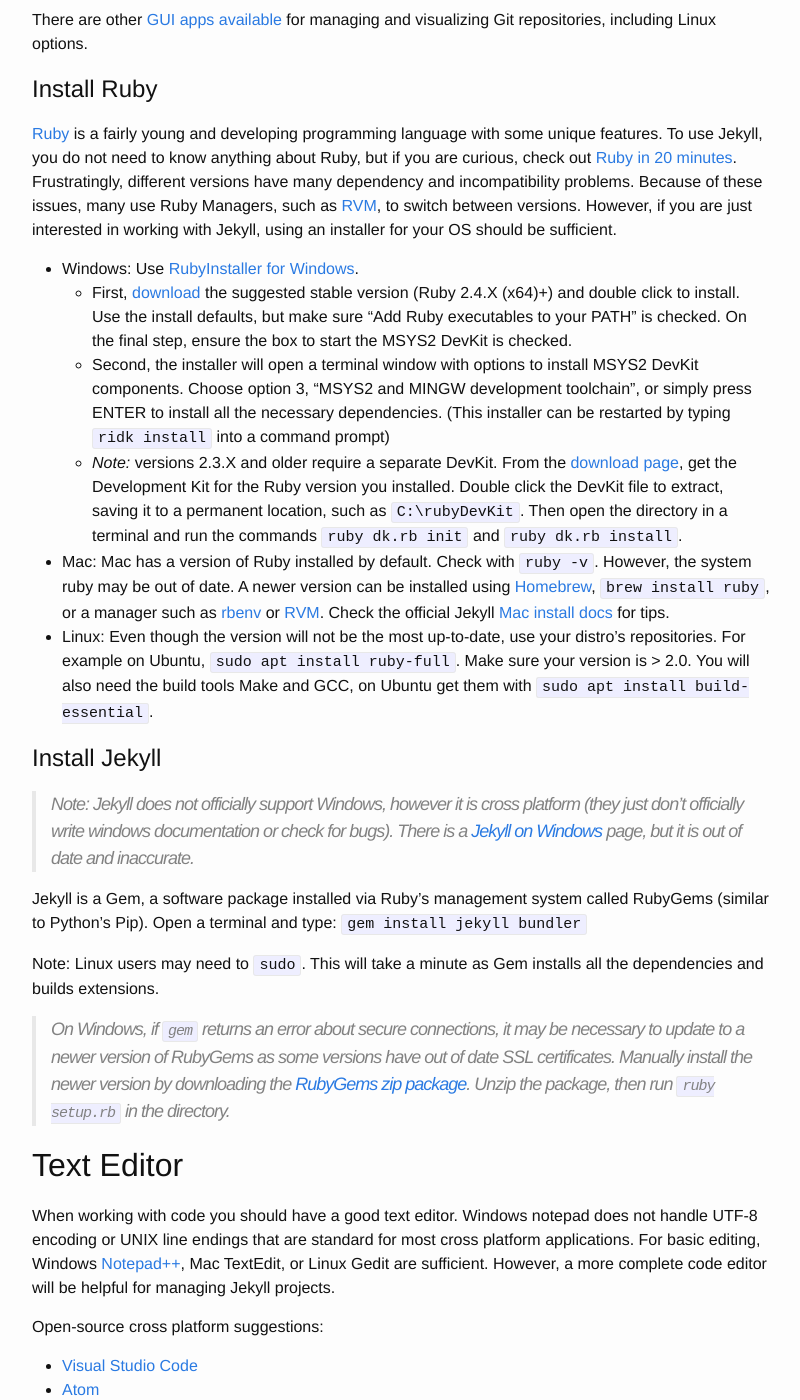
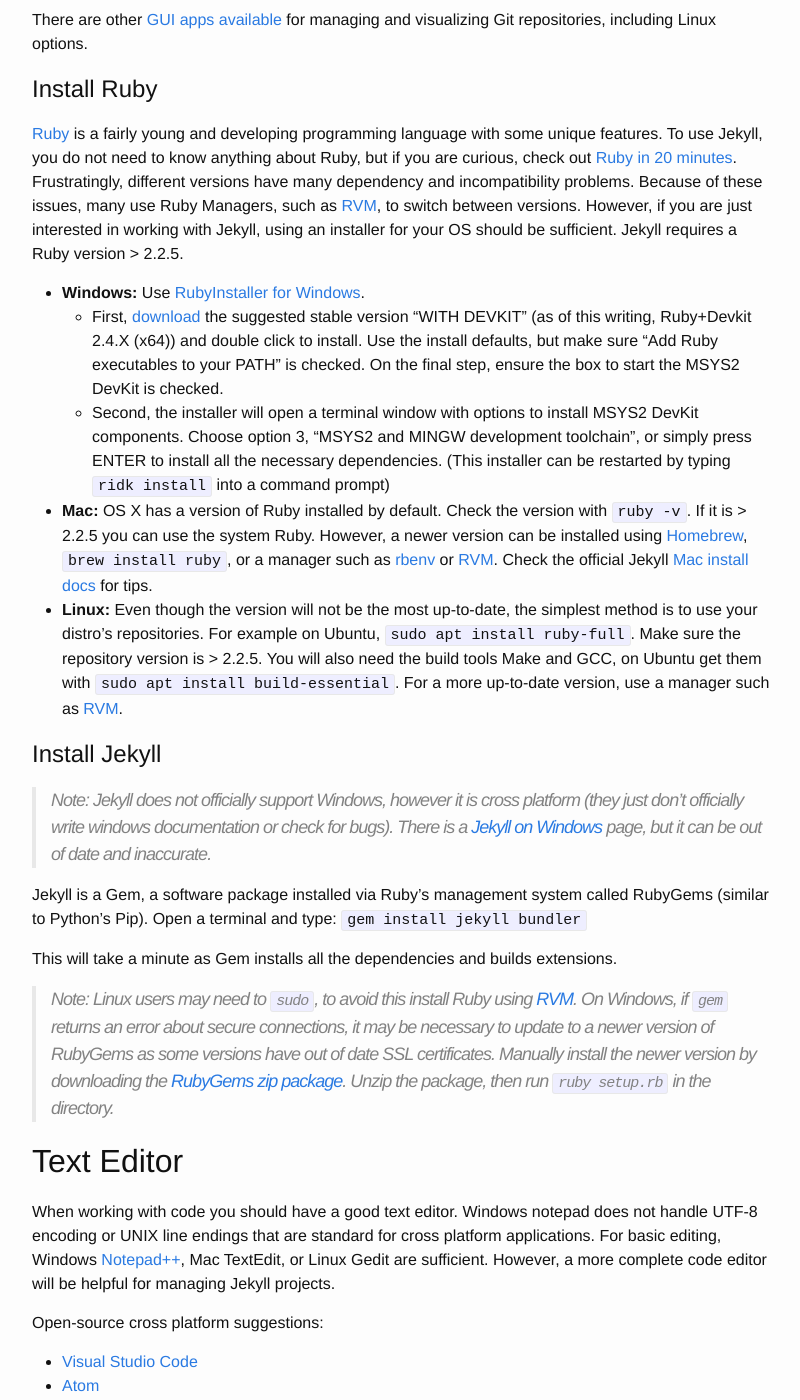
Before and after one commit to evanwill/go-go-ghpages, a Jekyll site: the page built from 0-prep.md, in a window 1280 px wide and 1400 px high, scrolled down 813 px. Shown: the whole window, without its empty margins (238-1038 px from the left). Built offline with Jekyll 4.4.1, drawn with Linux system fonts in a browser that asks for light colours.

Commit message:
tweaking prep language

```diff
--- a/0-prep.md
+++ b/0-prep.md
@@ -35,26 +35,26 @@ To use Jekyll, you do not need to know anything about Ruby, but if you are curio
 Frustratingly, different versions have many dependency and incompatibility problems.
 Because of these issues, many use Ruby Managers, such as [RVM](http://rvm.io/), to switch between versions.
 However, if you are just interested in working with Jekyll, using an installer for your OS should be sufficient.
+Jekyll requires a Ruby version > 2.2.5.
 
-- Windows: Use [RubyInstaller for Windows](https://rubyinstaller.org/).
-    - First, [download](https://rubyinstaller.org/downloads/) the suggested stable version (Ruby 2.4.X (x64)+) and double click to install. Use the install defaults, but make sure "Add Ruby executables to your PATH" is checked. On the final step, ensure the box to start the MSYS2 DevKit is checked.
+- **Windows:** Use [RubyInstaller for Windows](https://rubyinstaller.org/).
+    - First, [download](https://rubyinstaller.org/downloads/) the suggested stable version "WITH DEVKIT" (as of this writing, Ruby+Devkit 2.4.X (x64)) and double click to install. Use the install defaults, but make sure "Add Ruby executables to your PATH" is checked. On the final step, ensure the box to start the MSYS2 DevKit is checked.
     - Second, the installer will open a terminal window with options to install MSYS2 DevKit components. Choose option 3, "MSYS2 and MINGW development toolchain", or simply press ENTER to install all the necessary dependencies. (This installer can be restarted by typing `ridk install` into a command prompt)
-    - *Note:* versions 2.3.X and older require a separate DevKit. From the [download page](https://rubyinstaller.org/downloads/), get the Development Kit for the Ruby version you installed. Double click the DevKit file to extract, saving it to a permanent location, such as `C:\rubyDevKit`. Then open the directory in a terminal and run the commands `ruby dk.rb init` and `ruby dk.rb install`.
-- Mac: Mac has a version of Ruby installed by default. Check with `ruby -v`. However, the system ruby may be out of date. A newer version can be installed using [Homebrew](https://brew.sh/), `brew install ruby`, or a manager such as [rbenv](https://github.com/rbenv/rbenv) or [RVM](http://rvm.io/). Check the official Jekyll [Mac install docs](https://jekyllrb.com/docs/installation/#macOS) for tips.
-- Linux: Even though the version will not be the most up-to-date, use your distro's repositories. For example on Ubuntu, `sudo apt install ruby-full`. Make sure your version is > 2.0. You will also need the build tools Make and GCC, on Ubuntu get them with `sudo apt install build-essential`.
+- **Mac:** OS X has a version of Ruby installed by default. Check the version with `ruby -v`. If it is > 2.2.5 you can use the system Ruby. However, a newer version can be installed using [Homebrew](https://brew.sh/), `brew install ruby`, or a manager such as [rbenv](https://github.com/rbenv/rbenv) or [RVM](http://rvm.io/). Check the official Jekyll [Mac install docs](https://jekyllrb.com/docs/installation/#macOS) for tips.
+- **Linux:** Even though the version will not be the most up-to-date, the simplest method is to use your distro's repositories. For example on Ubuntu, `sudo apt install ruby-full`. Make sure the repository version is > 2.2.5. You will also need the build tools Make and GCC, on Ubuntu get them with `sudo apt install build-essential`. For a more up-to-date version, use a manager such as [RVM](http://rvm.io/).
 
 ## Install Jekyll
 
 > Note: Jekyll does not officially support Windows, however it is cross platform (they just don’t officially write windows documentation or check for bugs).
-> There is a [Jekyll on Windows](https://jekyllrb.com/docs/windows/#installation) page, but it is out of date and inaccurate.
+> There is a [Jekyll on Windows](https://jekyllrb.com/docs/windows/#installation) page, but it can be out of date and inaccurate.
 
 Jekyll is a Gem, a software package installed via Ruby's management system called RubyGems (similar to Python's Pip).
 Open a terminal and type:
 `gem install jekyll bundler`
 
-Note: Linux users may need to `sudo`.
 This will take a minute as Gem installs all the dependencies and builds extensions.
 
+> Note: Linux users may need to `sudo`, to avoid this install Ruby using [RVM](http://rvm.io/).
 > On Windows, if `gem` returns an error about secure connections, it may be necessary to update to a newer version of RubyGems as some versions have out of date SSL certificates.
 > Manually install the newer version by downloading the [RubyGems zip package](https://rubygems.org/pages/download#formats).
 > Unzip the package, then run `ruby setup.rb` in the directory.
@@ -62,7 +62,7 @@ This will take a minute as Gem installs all the dependencies and builds extensio
 # Text Editor
 
 When working with code you should have a good text editor.
-Windows notepad does not handle UTF-8 encoding or UNIX line endings that are standard for most cross platform applications.
+Windows notepad does not handle UTF-8 encoding or UNIX line endings that are standard for cross platform applications.
 For basic editing, Windows [Notepad++](https://notepad-plus-plus.org/), Mac TextEdit, or Linux Gedit are sufficient.
 However, a more complete code editor will be helpful for managing Jekyll projects.
 
```
Also changed, not shown: 2-basic.md (+3 -1 lines).
